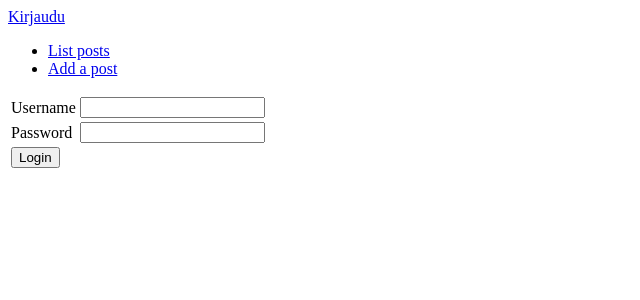
After one commit to esksami/inoolktidder, a Flask app: page /auth/login in a window 1280 px wide. The commit adds this page. Shown: the top 300 px of the page, without its empty margins (0-640 px from the left). Run offline with Flask 2, Linux system fonts and the light colour scheme.

Commit message:
Logging in and out works

```diff
--- /dev/null
+++ b/application/auth/forms.py
@@ -0,0 +1,14 @@
+from flask_wtf import FlaskForm
+from wtforms import PasswordField, StringField, validators
+
+class LoginForm(FlaskForm):
+    username = StringField("Username", [validators.Length(min=3, max=64)])
+    password = PasswordField('Password', [
+        validators.DataRequired(message="Please enter a password."),
+    ])
+    # confirmPassword = PasswordField('Repeat Password', [
+    #     EqualTo(password, message='Passwords must match.')
+    # ])
+
+    class Meta:
+        csrf = False
--- /dev/null
+++ b/application/auth/views.py
@@ -0,0 +1,30 @@
+from flask import render_template, request, redirect, url_for
+from flask_login import login_user, logout_user
+
+from application import app
+from application.auth.models import User
+from application.auth.forms import LoginForm
+
+@app.route("/auth/login", methods = ["GET", "POST"])
+def auth_login():
+    if request.method == "GET":
+        return render_template("auth/loginform.html", form = LoginForm())
+
+    form = LoginForm(request.form)
+
+    if not form.validate():
+        return render_template("auth/loginform.html", form=form)
+
+    user = User.query.filter_by(username=form.username.data, password=form.password.data).first()
+    if not user:
+        return render_template("auth/loginform.html", form = form,
+                                error = "No such username or password")
+
+
+    login_user(user)
+    return redirect(url_for("index"))
+
+@app.route("/auth/logout")
+def auth_logout():
+    logout_user()
+    return redirect(url_for("index"))
--- /dev/null
+++ b/application/templates/auth/loginform.html
@@ -0,0 +1,43 @@
+{% extends "layout.html" %}
+
+{% block body %}
+{{ error }}
+<form method="POST" action="{{ url_for('auth_login') }}">
+  <table>
+    <tr>
+      <td>
+       {{ form.username.label }}
+      </td>
+      <td>
+        {{ form.username }}
+      </td>
+      <td>
+        <ul>
+          {% for error in form.username.errors %}
+          <li>{{ error }}</li>
+          {% endfor %}
+        </ul>
+      </td>
+    </tr>
+    <tr>
+      <td>
+        {{ form.password.label }}
+      </td>
+      <td>
+        {{ form.password }}
+      </td>
+      <td>
+        <ul>
+          {% for error in form.password.errors %}
+          <li>{{ error }}</li>
+          {% endfor %}
+        </ul>
+      </td>
+    </tr>
+    <tr>
+      <td colspan="2">
+	<input type="submit" value="Login"/>
+      </td>
+    </tr>
+</form>
+{% endblock %}
--- a/application/templates/layout.html
+++ b/application/templates/layout.html
@@ -5,6 +5,13 @@
     <title>Tidder</title>
   </head>
   <body>
+    {% if current_user.is_authenticated %}
+    <p>
+      Kirjautunut nimellä {{ current_user.name }}. <a href="{{ url_for('auth_logout') }}">Kirjaudu ulos</a>.
+    </p>
+    {% else %}
+    <a href="{{ url_for('auth_login') }}">Kirjaudu</a>
+    {% endif %}
     <ul>
       <li><a href="{{ url_for('posts_index') }}">List posts</a></li>
       <li><a href="{{ url_for('posts_form') }}">Add a post</a></li>
```
Also changed, not shown: application/__init__.py (+21 -0 lines), application/auth/models.py (added, +31 -0 lines), application/auth/__init__.py (added).
